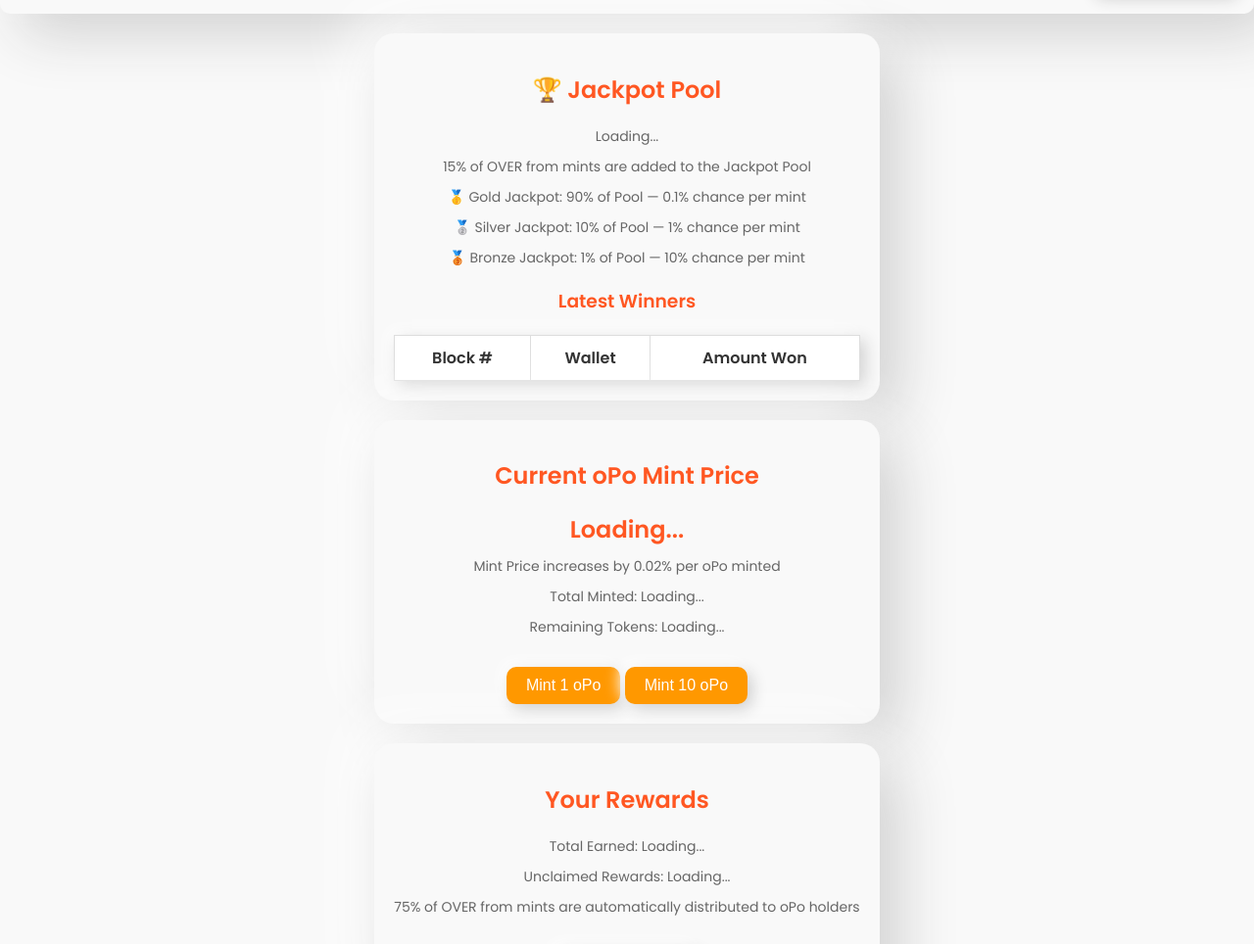
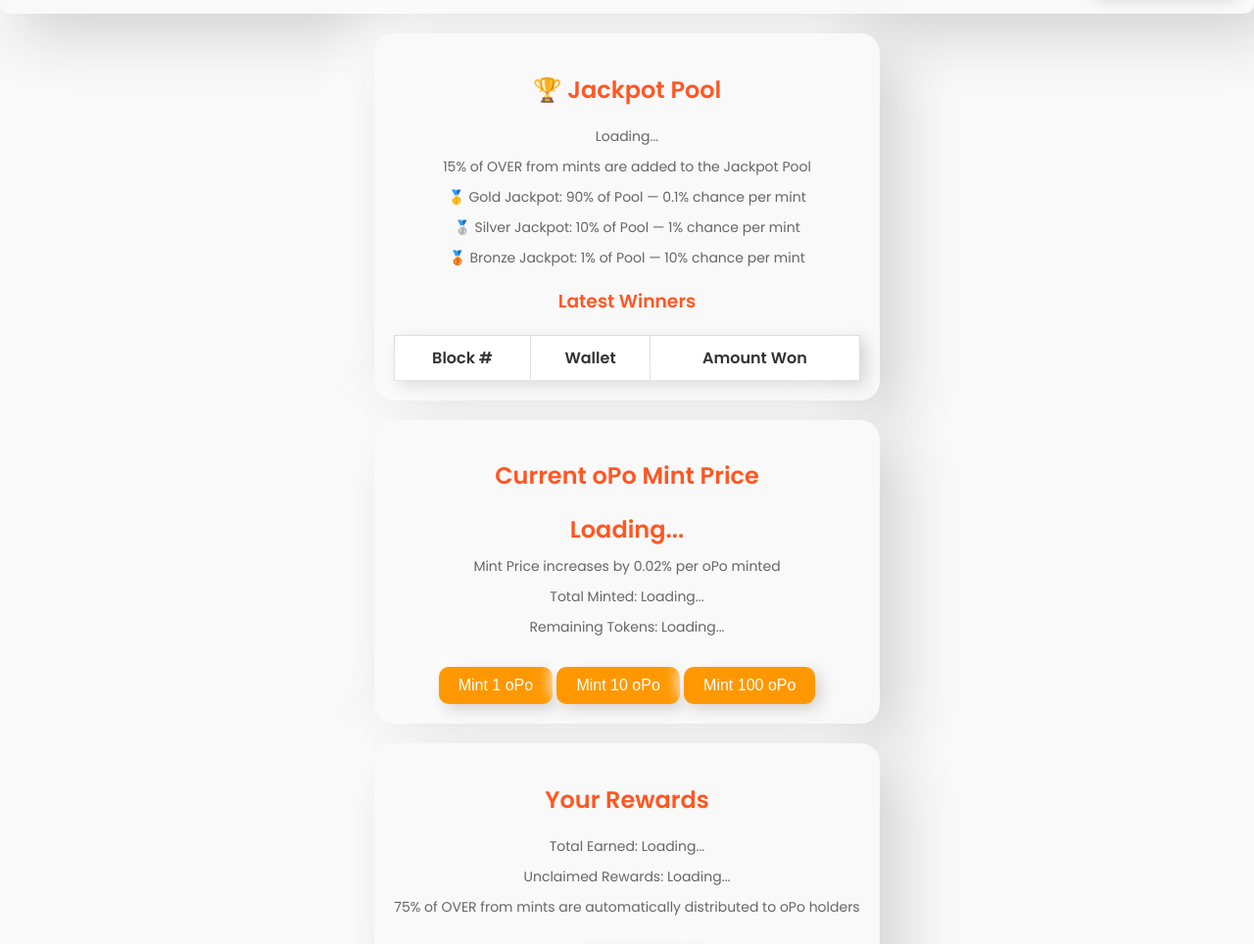
Before and after one commit to Parkb22/OverPonzi, a plain HTML site: page index.html in a window 1280 px wide. Shown: the part 104-1068 px from the top of the page at 98% size. Drawn offline with Linux system fonts and the light colour scheme.

Commit message:
Update index.html

```diff
--- a/index.html
+++ b/index.html
@@ -49,8 +49,9 @@
             <p>Mint Price increases by 0.02% per oPo minted</p>
             <p>Total Minted: <span id="totalMinted">Loading...</span></p>
             <p>Remaining Tokens: <span id="remainingTokens">Loading...</span></p>
-            <button onclick="mintToken(1)">Mint 1 oPo</button>
-            <button onclick="mintToken(10)">Mint 10 oPo</button>
+            <button class="mint-button" onclick="mintToken(1)">Mint 1 oPo</button>
+            <button class="mint-button" onclick="mintToken(10)">Mint 10 oPo</button>
+            <button class="mint-button" onclick="mintToken(100)">Mint 100 oPo</button>
         </section>
 
         <section class="rewards-block neumorphism">
```
